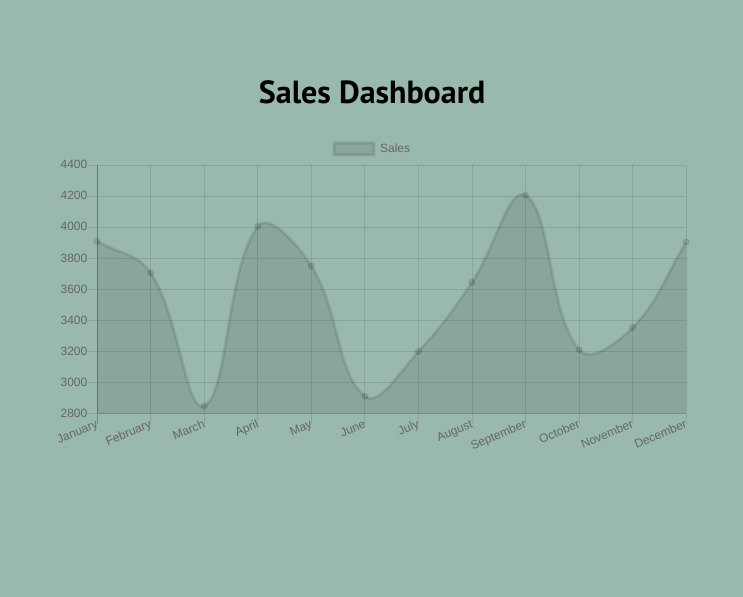
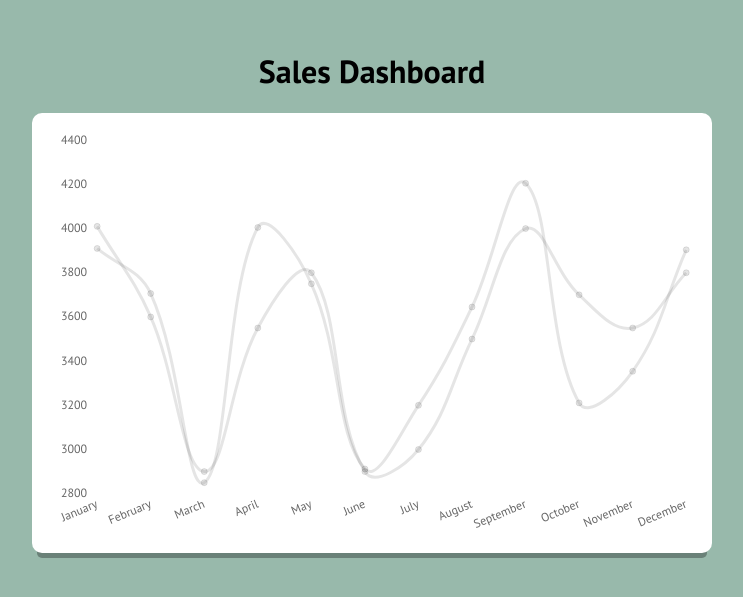
Before and after one commit to rwbrockhoff/chartjsdemo, a React (Create React App) app: page / in a window 1280 px wide. Shown: the part 109-706 px from the top of the page, without its empty margins (268-1011 px from the left). Built offline with nearby package versions, Linux system fonts and the light colour scheme.

Commit message:
feat: working on gradient.

```diff
--- a/src/components/Dashboard/LineGraph.js
+++ b/src/components/Dashboard/LineGraph.js
@@ -1,27 +1,53 @@
 import React, { Component } from 'react'
 import Chart from "chart.js";
 import classes from "./LineGraph.module.css";
+
+//--Chart Style Options--//
+Chart.defaults.global.defaultFontFamily = "'PT Sans', sans-serif"
+Chart.defaults.global.legend.display = false;
+//--Chart Style Options--//
 
 export default class LineGraph extends Component {
     chartRef = React.createRef();
 
     componentDidMount() {
-        const { data, labels } = this.props;
-        console.log(data)
+        const { data, average, labels } = this.props;
+        console.log(data.length, labels.length)
         new Chart(this.chartRef.current, {
             type: "line",
             data: {
                 //Bring in data
-                labels,
+                labels: labels.length === data.length ? labels : new Array(data.length).fill("Data"),
                 datasets: [
                     {
                         label: "Sales",
                         data: data,
+                        fill: false
+
+                    },
+                    {
+                        label: "National Average",
+                        data: average,
+                        fill: false
                     }
                 ]
             },
             options: {
                 //Customize chart options
+                responsive: true,
+                maintainAspectRatio: false,
+                scales: {
+                    xAxes: [{
+                        gridLines: {
+                            display: false,
+                        }
+                    }],
+                    yAxes: [{
+                        gridLines: {
+                            display: false,
+                        }
+                    }]
+                },
             }
         });
     }
--- a/src/components/Dashboard/LineGraph.module.css
+++ b/src/components/Dashboard/LineGraph.module.css
@@ -1,4 +1,10 @@
 .graphContainer {
     width: 50vw;
     height: 50vh;
+    background: white;
+    padding: 20px;
+    border-radius: 10px;
+    -webkit-box-shadow: 0px 10px 0px -5px rgba(0,0,0,0.3);
+    -moz-box-shadow: 0px 10px 0px -5px rgba(0,0,0,0.3);
+    box-shadow: 0px 10px 0px -5px rgba(0,0,0,0.3);
 }
--- a/src/views/Dashboard/Dashboard.js
+++ b/src/views/Dashboard/Dashboard.js
@@ -1,7 +1,7 @@
 import React, { Component } from 'react';
 import classes from "./Dashboard.module.css";
 import LineGraph from "../../components/Dashboard/LineGraph";
-import { managerData, yearLabels } from "./mockData";
+import { managerData, nationalAverage, yearLabels } from "./mockData";
 
 export default class Dashboard extends Component {
 
@@ -11,6 +11,7 @@ export default class Dashboard extends Component {
                 <h1>Sales Dashboard</h1>
                 <LineGraph
                     data={managerData}
+                    average={nationalAverage}
                     labels={yearLabels} />
             </div>
         )
--- a/src/views/Dashboard/mockData.js
+++ b/src/views/Dashboard/mockData.js
@@ -17,4 +17,8 @@ export const managerData = [
     3910, 3706, 2850, 4005, 3750, 2912, 3200, 3645, 4205, 3211, 3354, 3904
 ];
 
+export const nationalAverage = [
+    4010, 3600, 2900, 3550, 3800, 2900, 3000, 3500, 4000, 3700, 3550, 3800
+]
+
 export const yearLabels = ["January", "February", "March", "April", "May", "June", "July", "August", "September", "October", "November", "December"];
```
